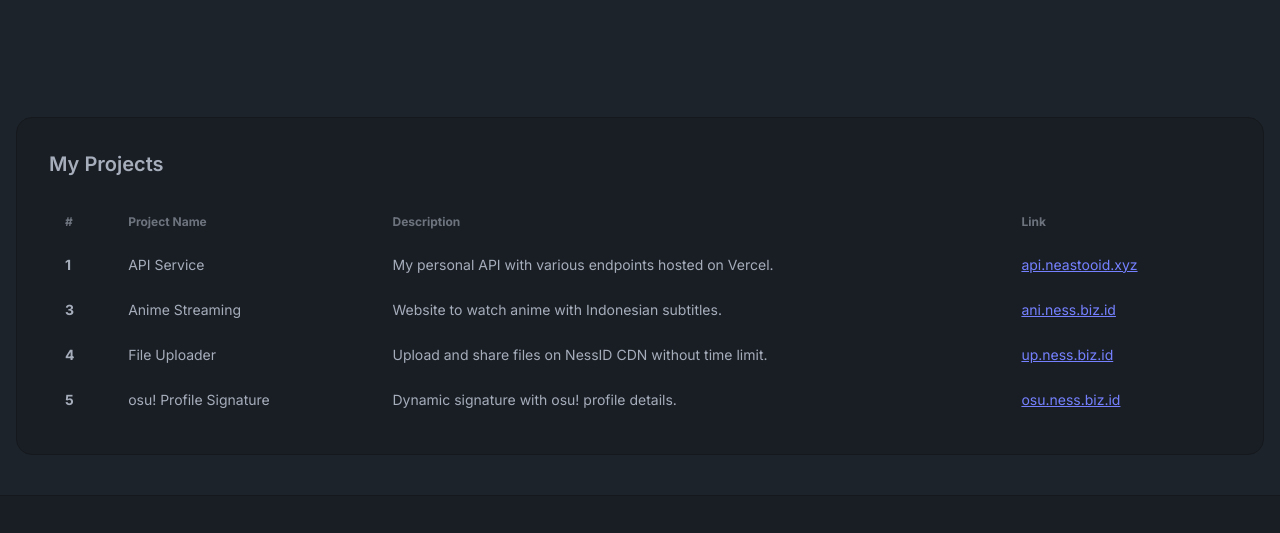
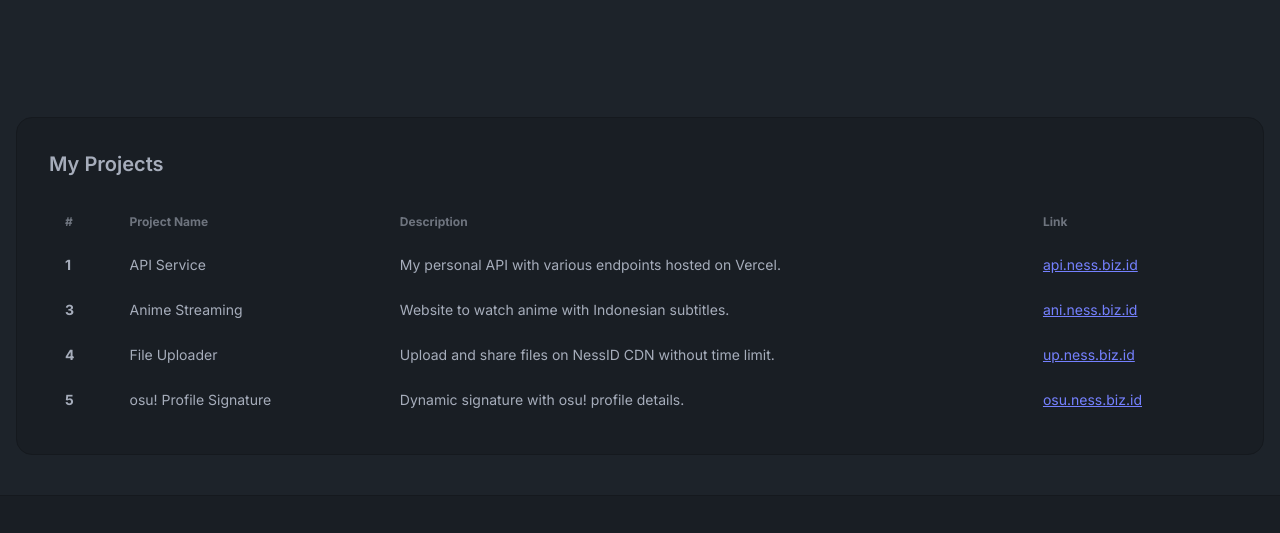
Before and after one commit to neastz/BukanNPC, a plain HTML site: page index.html in a window 1280 px wide. Shown: the part 2339-2872 px from the top of the page. Drawn offline with nearby package versions, Linux system fonts and the light colour scheme.

Commit message:
Update index.html

```diff
--- a/index.html
+++ b/index.html
@@ -253,10 +253,10 @@
                   <td>My personal API with various endpoints hosted on Vercel.</td>
                   <td>
                     <a
-                      href="https://api.neastooid.xyz/"
+                      href="https://api.ness.biz.id/"
                       target="_blank"
                       class="link link-primary"
-                      >api.neastooid.xyz</a>
+                      >api.ness.biz.id</a>
                   </td>
                 </tr>
                 <tr>
```
